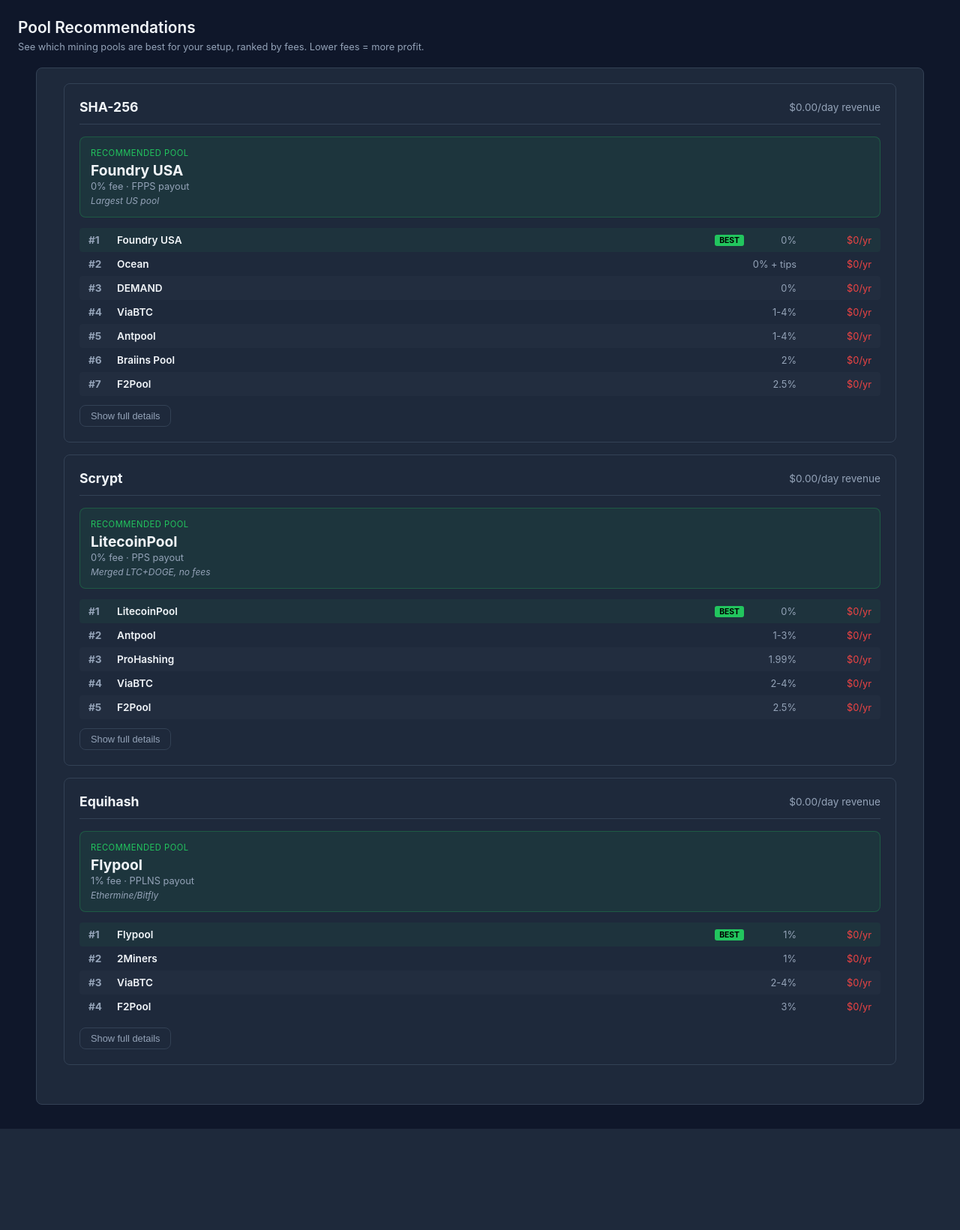
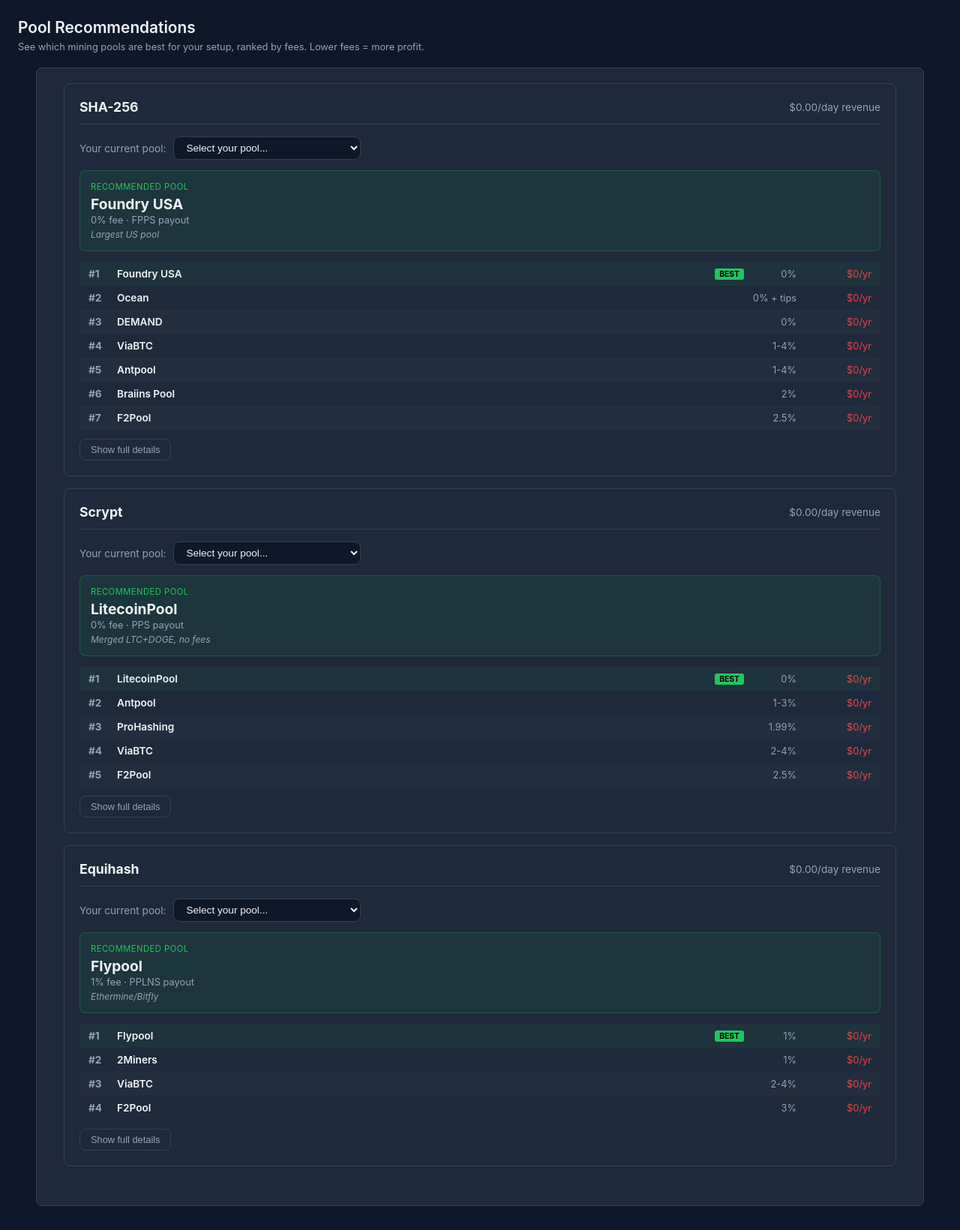
Before and after one commit to apedraza3/mining-profitability, a Flask app: page /pools in a window 1280 px wide. Shown: the part 39-1679 px from the top of the page at 75% size. Before the commit the page ends 1544 px from the top, so only its background shows below. Run offline with Flask 3, Linux system fonts and the light colour scheme; data that the repository does not hold is empty.

Commit message:
Add pool selector dropdown so user can see their ranking
Each algorithm card now has a "Your current pool" dropdown. Selection
is saved in localStorage and instantly shows ranking (e.g., "2 of 7")
with savings tip if not on the best pool.

Co-Authored-By: Claude Opus 4.6 <noreply@anthropic.com>

```diff
--- a/static/css/dashboard.css
+++ b/static/css/dashboard.css
@@ -512,6 +512,14 @@ body {
 }
 .pool-card-algo { font-size: 1.1rem; font-weight: 700; }
 .pool-card-rev { font-size: 0.85rem; color: var(--text-muted); }
+.pool-card-selector { display: flex; align-items: center; gap: 10px; margin-bottom: 14px; }
+.pool-card-selector-label { font-size: 0.85rem; color: var(--text-muted); white-space: nowrap; }
+.pool-card-select {
+    background: var(--bg); color: var(--text); border: 1px solid var(--border);
+    border-radius: var(--radius); padding: 6px 12px; font-size: 0.85rem; cursor: pointer;
+    flex: 1; max-width: 250px;
+}
+.pool-card-select:focus { outline: none; border-color: var(--primary); }
 .pool-card-recommend {
     background: rgba(34,197,94,0.08); border: 1px solid rgba(34,197,94,0.25);
     border-radius: var(--radius); padding: 14px; margin-bottom: 14px;
--- a/static/js/analysis-tools.js
+++ b/static/js/analysis-tools.js
@@ -230,6 +230,16 @@ async function runSwapComparison() {
 }
 
 // ---- Pool Fee Comparison ----
+
+// Persist user's pool selections in localStorage
+var _userPoolSelections = JSON.parse(localStorage.getItem('poolSelections') || '{}');
+
+function savePoolSelection(algo, poolName) {
+    _userPoolSelections[algo] = poolName;
+    localStorage.setItem('poolSelections', JSON.stringify(_userPoolSelections));
+    renderPoolComparison();
+}
+
 function renderPoolComparison() {
     var container = document.getElementById('poolComparisonContent');
     if (!container || !dashboardData) return;
@@ -249,23 +259,11 @@ function renderPoolComparison() {
         revenueByAlgo[algo] += (r.daily_revenue || 0) * (r.miner.quantity || 1);
     });
 
-    // Detect current pool from miner data (if pool field exists)
-    var currentPoolByAlgo = {};
-    dashboardData.miners.forEach(r => {
-        if (r.status === 'inactive') return;
-        var algo = r.miner.algorithm;
-        if (r.miner.pool && !currentPoolByAlgo[algo]) {
-            currentPoolByAlgo[algo] = r.miner.pool;
-        }
-    });
-
     var html = '';
-    var algoCount = 0;
 
     algos.forEach(algo => {
         var pools = POOL_DATA[algo];
         if (!pools) return;
-        algoCount++;
 
         var dailyRev = revenueByAlgo[algo] || 0;
 
@@ -287,26 +285,52 @@ function renderPoolComparison() {
         var maxSavings = worst.annualFee - best.annualFee;
         var totalPools = poolsWithFees.length;
 
-        // Detect user's current pool rank
-        var currentPool = currentPoolByAlgo[algo] || '';
+        // Get user's selected pool for this algo
+        var selectedPool = _userPoolSelections[algo] || '';
         var currentRank = -1;
-        if (currentPool) {
+        if (selectedPool) {
             poolsWithFees.forEach((pf, i) => {
-                if (pf.pool.name.toLowerCase().includes(currentPool.toLowerCase()) ||
-                    currentPool.toLowerCase().includes(pf.pool.name.toLowerCase())) {
-                    currentRank = i + 1;
-                }
+                if (pf.pool.name === selectedPool) currentRank = i + 1;
             });
         }
 
-        // Build the card for this algorithm
+        var algoKey = algo.replace(/[^a-zA-Z0-9]/g, '');
+
+        // Build the card
         html += '<div class="pool-card">';
 
-        // Header row
+        // Header
         html += '<div class="pool-card-header">';
         html += '<div class="pool-card-algo">' + esc(algo) + '</div>';
         html += '<div class="pool-card-rev">' + formatCurrency(dailyRev) + '/day revenue</div>';
         html += '</div>';
+
+        // Your pool selector
+        html += '<div class="pool-card-selector">';
+        html += '<label class="pool-card-selector-label">Your current pool:</label>';
+        html += '<select class="pool-card-select" onchange="savePoolSelection(\'' + esc(algo) + '\', this.value)">';
+        html += '<option value="">Select your pool...</option>';
+        pools.forEach(p => {
+            html += '<option value="' + esc(p.name) + '"' + (selectedPool === p.name ? ' selected' : '') + '>' + esc(p.name) + '</option>';
+        });
+        html += '</select>';
+        html += '</div>';
+
+        // Ranking result (if pool selected)
+        if (currentRank > 0) {
+            var rankColor = currentRank === 1 ? 'var(--success)' : currentRank <= 2 ? 'var(--warning)' : 'var(--danger)';
+            html += '<div class="pool-card-rank">';
+            html += '<span class="pool-card-rank-label">Your pool is ranked</span>';
+            html += '<span class="pool-card-rank-value" style="color:' + rankColor + '">' + currentRank + ' of ' + totalPools + '</span>';
+            if (currentRank === 1) {
+                html += '<span class="pool-card-rank-tip" style="color:var(--success)">You\'re on the best pool!</span>';
+            } else {
+                var yourFee = poolsWithFees[currentRank - 1];
+                var savingsVsYou = yourFee.annualFee - best.annualFee;
+                html += '<span class="pool-card-rank-tip">Switch to <strong>' + esc(best.pool.name) + '</strong> to save <strong style="color:var(--success)">' + formatCurrency(savingsVsYou) + '/yr</strong></span>';
+            }
+            html += '</div>';
+        }
 
         // Recommendation
         html += '<div class="pool-card-recommend">';
@@ -318,21 +342,7 @@ function renderPoolComparison() {
         }
         html += '</div>';
 
-        // Your ranking (if detected)
-        if (currentRank > 0) {
-            var rankColor = currentRank === 1 ? 'var(--success)' : currentRank <= 2 ? 'var(--warning)' : 'var(--danger)';
-            html += '<div class="pool-card-rank">';
-            html += '<span class="pool-card-rank-label">Your pool is ranked</span>';
-            html += '<span class="pool-card-rank-value" style="color:' + rankColor + '">' + currentRank + ' of ' + totalPools + '</span>';
-            if (currentRank > 1) {
-                var yourFee = poolsWithFees[currentRank - 1];
-                var savingsVsYou = yourFee.annualFee - best.annualFee;
-                html += '<span class="pool-card-rank-tip">Switch to ' + esc(best.pool.name) + ' to save <strong>' + formatCurrency(savingsVsYou) + '/yr</strong></span>';
-            }
-            html += '</div>';
-        }
-
-        // Pool ranking list (compact)
+        // Pool ranking list
         html += '<div class="pool-card-rankings">';
         poolsWithFees.forEach((pf, i) => {
             var rank = i + 1;
@@ -355,8 +365,8 @@ function renderPoolComparison() {
         }
 
         // Collapsible details
-        html += '<button class="pool-details-toggle" onclick="togglePoolDetails(\'' + algo + '\')">Show full details</button>';
-        html += '<div class="pool-details-table" id="poolDetails_' + algo.replace(/[^a-zA-Z0-9]/g, '') + '" style="display:none;">';
+        html += '<button class="pool-details-toggle" onclick="togglePoolDetails(\'' + algoKey + '\')">Show full details</button>';
+        html += '<div class="pool-details-table" id="poolDetails_' + algoKey + '" style="display:none;">';
         html += '<table class="coin-table"><thead><tr>' +
             '<th>Pool</th><th>Fee</th><th>Payout</th><th>Min Payout</th><th>Daily Fee</th><th>Annual Fee</th><th>Notes</th>' +
             '</tr></thead><tbody>';
@@ -380,9 +390,8 @@ function renderPoolComparison() {
     container.innerHTML = html || '<p style="color:var(--text-muted)">No pool data for your algorithms.</p>';
 }
 
-function togglePoolDetails(algo) {
-    var id = 'poolDetails_' + algo.replace(/[^a-zA-Z0-9]/g, '');
-    var el = document.getElementById(id);
+function togglePoolDetails(algoKey) {
+    var el = document.getElementById('poolDetails_' + algoKey);
     var btn = el.previousElementSibling;
     if (el.style.display === 'none') {
         el.style.display = 'block';
--- a/templates/base.html
+++ b/templates/base.html
@@ -4,7 +4,7 @@
     <meta charset="UTF-8">
     <meta name="viewport" content="width=device-width, initial-scale=1.0">
     <title>{% block title %}Mining Profitability Dashboard{% endblock %}</title>
-    <link rel="stylesheet" href="/static/css/dashboard.css?v=11">
+    <link rel="stylesheet" href="/static/css/dashboard.css?v=12">
     <script src="https://cdn.jsdelivr.net/npm/chart.js@4.4.7/dist/chart.umd.min.js"></script>
 </head>
 <body>
--- a/templates/pools.html
+++ b/templates/pools.html
@@ -17,7 +17,7 @@
 {% endblock %}
 
 {% block scripts %}
-    <script src="/static/js/analysis-tools.js?v=8"></script>
+    <script src="/static/js/analysis-tools.js?v=9"></script>
     <script>
         dashboardData = null;
         fetch('/api/pool-summary')
```
